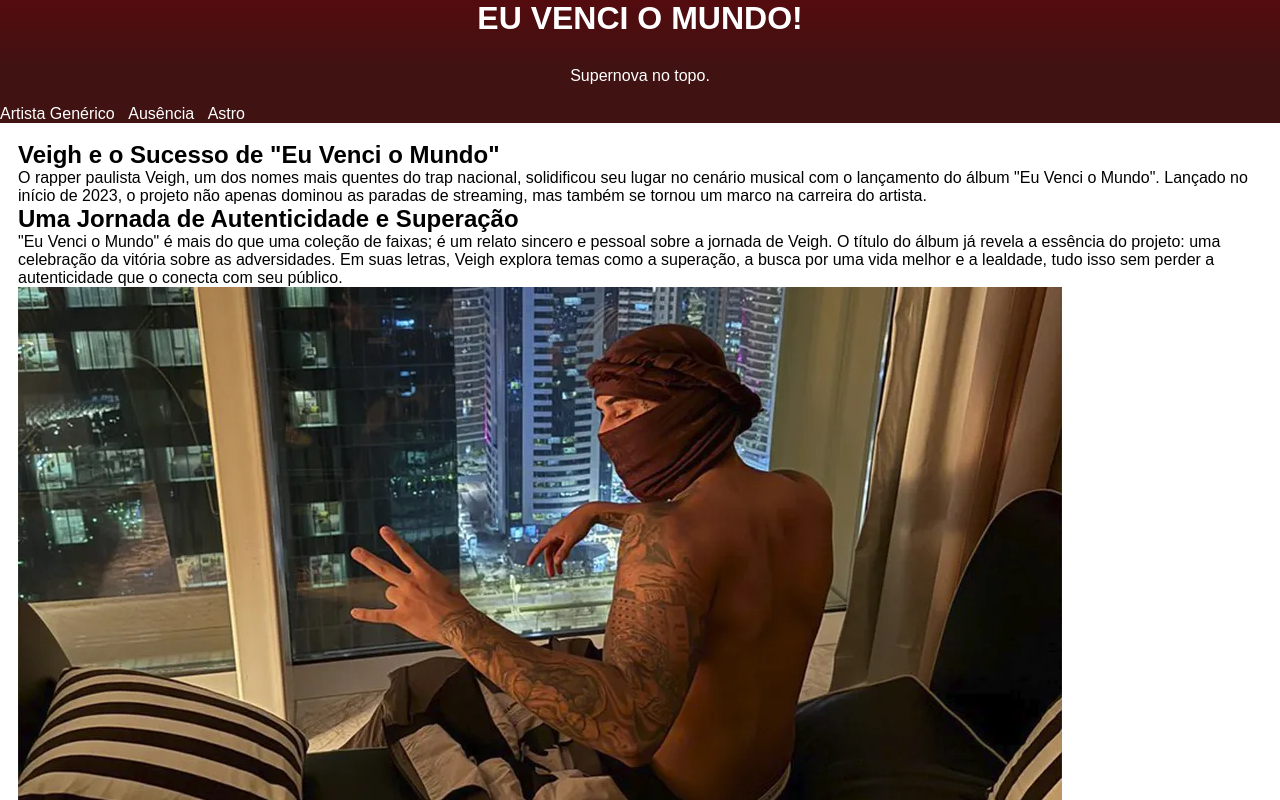
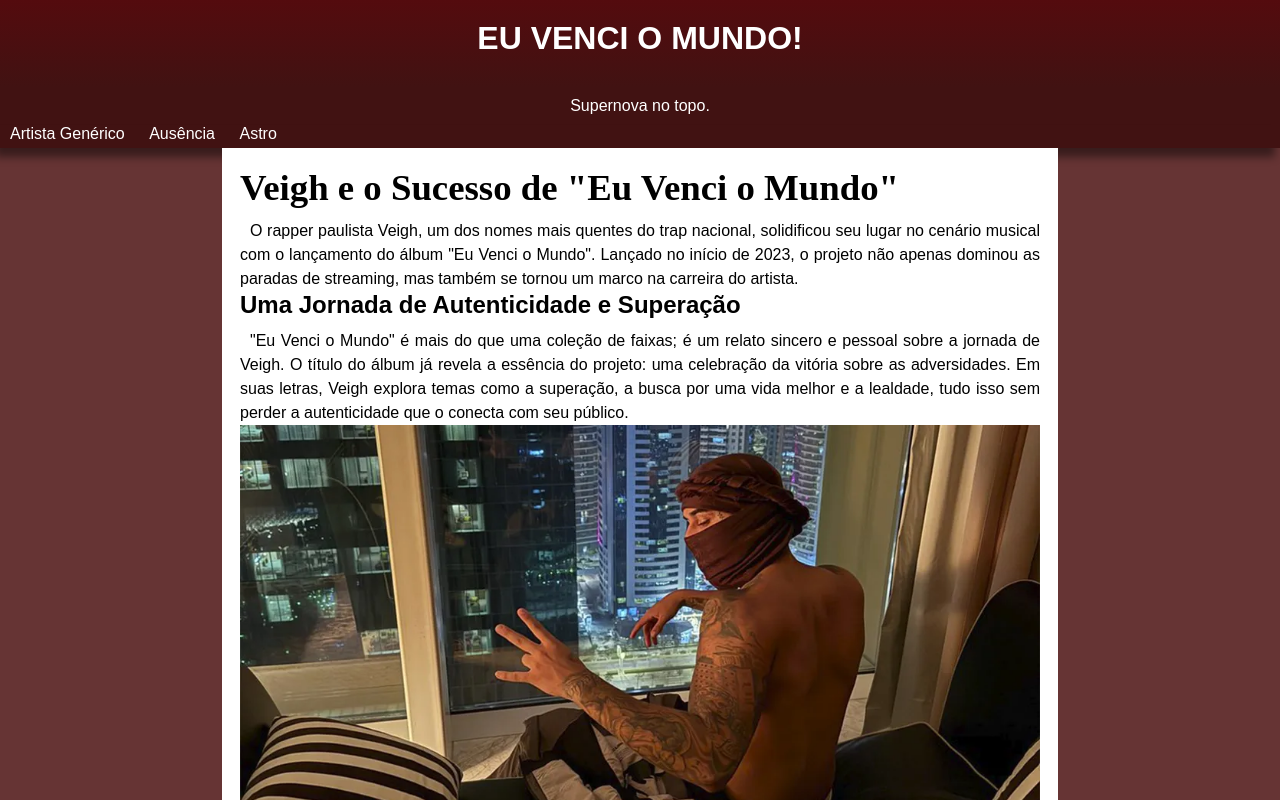
Before and after one commit to GabrielHenrique3493/projeto-2, a plain HTML site: page index.html in a window 1280 px wide. Shown: the top 800 px of the page. Drawn offline with Linux system fonts and the light colour scheme; a web font is replaced by a local one.

Commit message:
atualizaçao

```diff
--- a/style.css
+++ b/style.css
@@ -1,36 +1,50 @@
 @charset "UTF-8";
 
+@font-face {
+    font-family: hip;
+    src: url(fonte/Raslani\ Hip\ Hop.ttf);
+}
 
 *{
     margin: 0%;
     padding: 0%;
 }
+img{
+    width: 100%;
+}
 
 
 body{
-    background-color: #411212;
+    background-color: #663434;
     font-family: Arial, Helvetica, sans-serif;
 }
 header h1{
     text-align: center;
-    background-image: linear-gradient(to bottom, #540b0e, transparent);
+    background-image: linear-gradient(to bottom, #540b0e, #411212);
     color: white;
     padding-bottom: 30px;
+    padding-top: 20px;
 
 }
 header p{
+    background-color: #411212;
     color: white;
     text-align: center;
-    padding-bottom: 20px;
+    padding: 10px;
 }
+
 nav{
     background-color: #411212;
+    box-shadow: -5px 9px 8px 0px rgba(0, 0, 0, 0.459);
+    padding-bottom: 5px;
 }
+
 nav a{
     color: white;
     text-decoration: none;
     padding-right: 10px;
-    font-family:
+    padding-left: 10px;
+    font-size: bolder;
 }
 nav a:hover{
     background-color: #ce6161;
@@ -40,8 +54,22 @@ nav a:hover{
 }
 main{
     background-color: white;
-    min-width: 400px;
-    min-height: 800px;
+    padding: 18px;
     margin: auto;
-    padding: 18px;
+    max-width: 800px;
 }
+
+main h1{
+    font-family: hip;
+    font-size: 2.3em;
+    padding-bottom: 10px;
+}
+main h2{
+    font-size: 2.em;
+    padding-bottom: 10px;
+}
+main p{
+    text-align: justify;
+    text-indent: 10px;
+    line-height: 1.5em;
+}
```
Also changed, not shown: index.html (+4 -1 lines), fonte/Camiro.ttf (added), fonte/Raslani Hip Hop.ttf (deleted), fonte/read me.txt (deleted).
